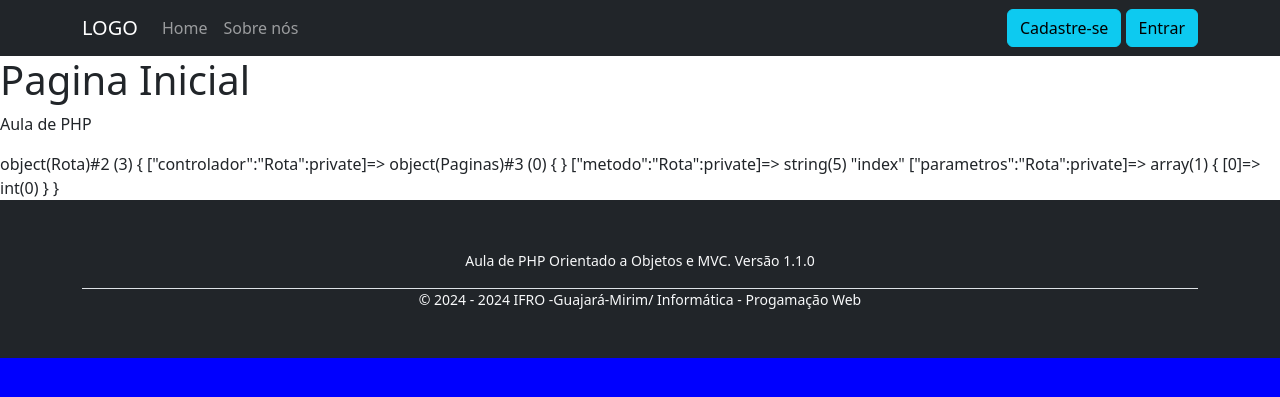
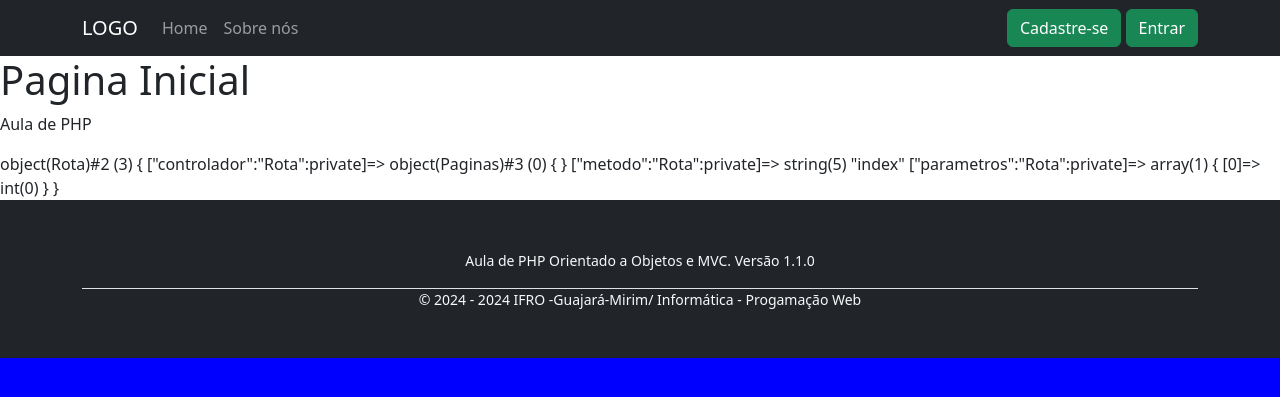
Before and after one commit to MatheusGon7/BlogAula2, a PHP site: page /blogAula/ in a window 1280 px wide. Shown: the top 397 px of the page. Run offline with PHP 8.4, Linux system fonts and the light colour scheme.

Commit message:
“troca da cor dos botões entrar e cadastra-se

```diff
--- a/App/Libraries/Controller.php
+++ b/App/Libraries/Controller.php
@@ -3,7 +3,7 @@ class Controller{
     public function model($model){
      require_once '../app/Models/'.$model.'.php';
      return new $model;
-    }//fim da function model
+    }
 
     public function view($view, $dados = []){
          $arquivo = ('../app/Views/'.$view.'.php');
@@ -12,5 +12,10 @@ class Controller{
          }else{
          die("O arquivo não existe");
         }
-    }//fim da function view
-}//fim da classe
+    }
+}
+/* O (Controller.php) é responsável por abrir/ renderizar as páginas da
+pasta views. AS instruçoes, por exemplo, da url são execultadas em outros arquivos
+que são mandados para o (Controller.php).
+*/
+?>
--- a/App/Libraries/Rota.php
+++ b/App/Libraries/Rota.php
@@ -1,5 +1,7 @@
 <?php
-class Rota{
+
+class Rota
+{
    private $controlador = "Paginas";
    private $metodo = 'index';
    private $parametros = [];
--- a/App/Views/header.php
+++ b/App/Views/header.php
@@ -20,8 +20,8 @@
 
             <!-- Botões alinhados à direita da tela -->
             <div class="position-absolute" style="right: 0;">
-                <a class="btn btn-info mr-3" href="#" data-tooltip="tooltip" title="Não tem uma conta? Cadastre-se">Cadastre-se</a>
-                <a class="btn btn-info" href="#" data-tooltip="tooltip" title="Tem uma conta? Faça login">Entrar</a>
+                <a class="btn btn-success mr-3" href="#" data-tooltip="tooltip" title="Não tem uma conta? Cadastre-se">Cadastre-se</a>
+                <a class="btn btn-success" href="#" data-tooltip="tooltip" title="Tem uma conta? Faça login">Entrar</a>
             </div>
         </nav>
     </div>
--- a/Public/index.php
+++ b/Public/index.php
@@ -19,7 +19,6 @@ include "./../App/Libraries/Controller.php";
    // $rotas->url();
    include("../App/Views/footer.php");
 
-
     ?>
     <script src="<?=URL?>/public/bootstrap/js/bootstrap.js"></script>
     <script src="<?=URL?>/public/js/query.js"></script>
```
